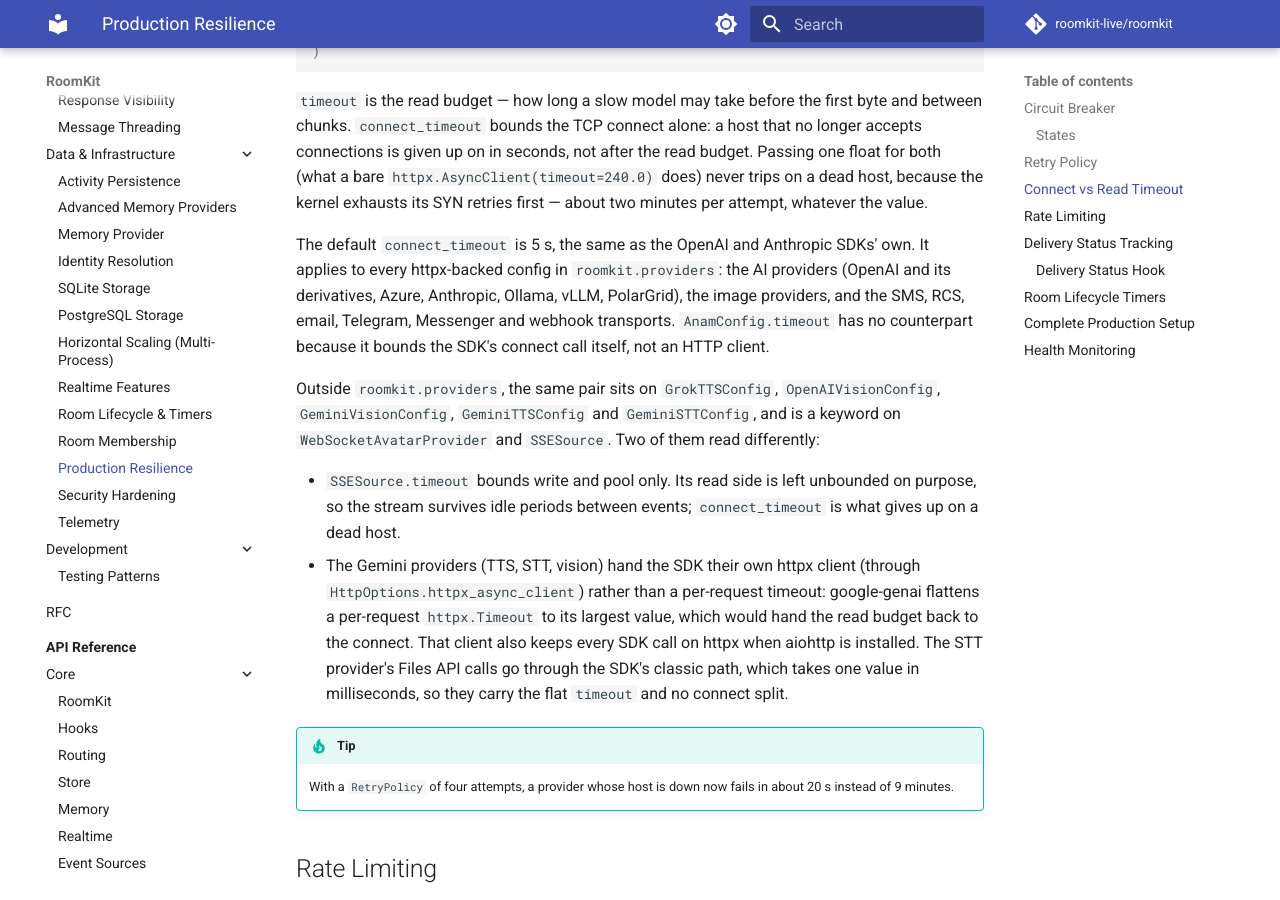
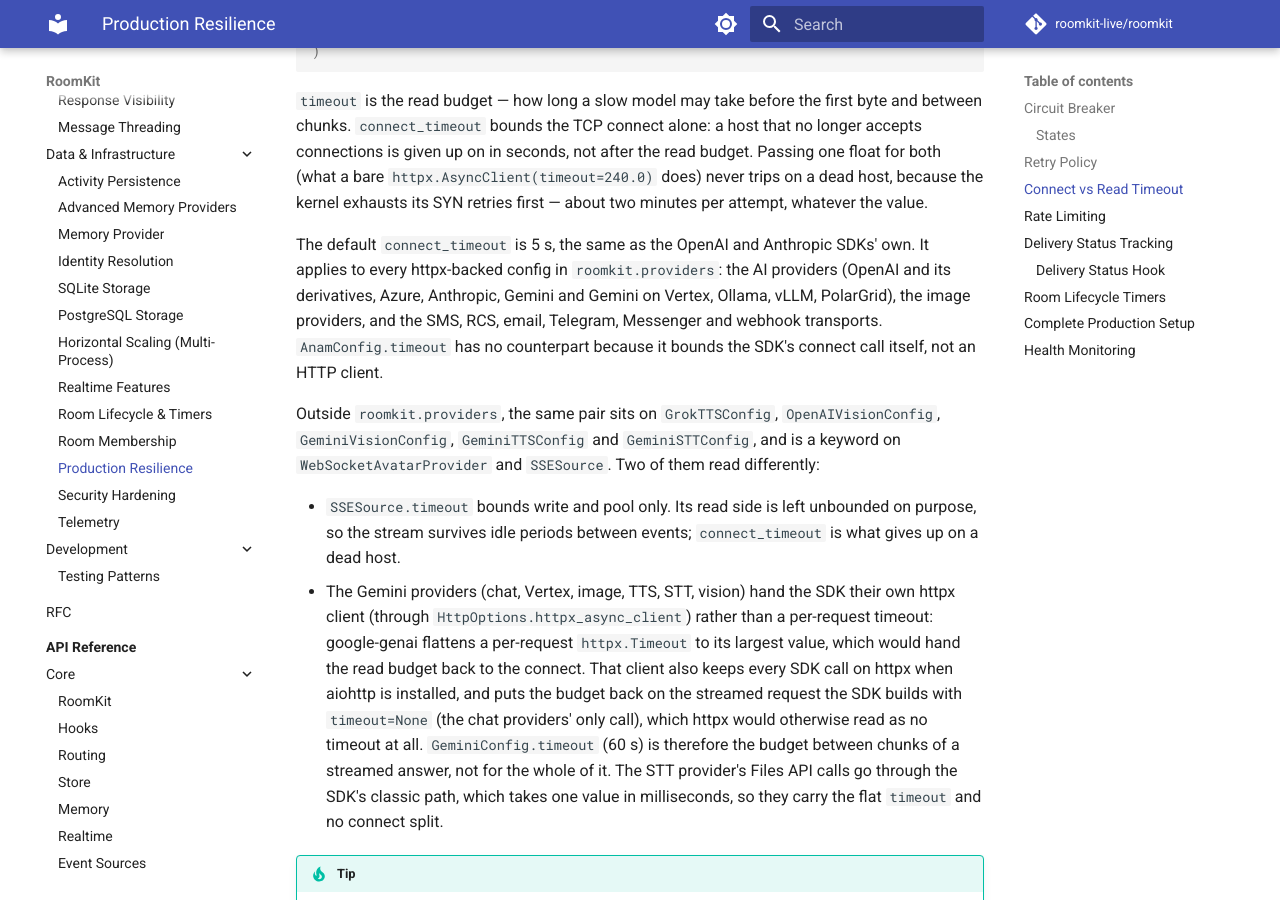
Before and after one commit to roomkit-live/roomkit-docs, an MkDocs documentation site: the page built from docs/guides/production-resilience.md, in a window 1280 px wide and 900 px high, scrolled down 2350 px. Built offline with MkDocs 1.6.1 and Material for MkDocs 9.7.7, drawn with Linux system fonts in a browser that asks for light colours; comment, search, counter and statistics services are not loaded.

Commit message:
docs(providers): Gemini chat, image and Vertex carry the connect timeout too (RMK-150)

```diff
--- a/docs/guides/production-resilience.md
+++ b/docs/guides/production-resilience.md
@@ -102,10 +102,11 @@ whatever the value.
 
 The default `connect_timeout` is 5 s, the same as the OpenAI and Anthropic
 SDKs' own. It applies to every httpx-backed config in `roomkit.providers`:
-the AI providers (OpenAI and its derivatives, Azure, Anthropic, Ollama, vLLM,
-PolarGrid), the image providers, and the SMS, RCS, email, Telegram, Messenger
-and webhook transports. `AnamConfig.timeout` has no counterpart because it
-bounds the SDK's connect call itself, not an HTTP client.
+the AI providers (OpenAI and its derivatives, Azure, Anthropic, Gemini and
+Gemini on Vertex, Ollama, vLLM, PolarGrid), the image providers, and the SMS,
+RCS, email, Telegram, Messenger and webhook transports. `AnamConfig.timeout`
+has no counterpart because it bounds the SDK's connect call itself, not an
+HTTP client.
 
 Outside `roomkit.providers`, the same pair sits on `GrokTTSConfig`,
 `OpenAIVisionConfig`, `GeminiVisionConfig`, `GeminiTTSConfig` and
@@ -115,14 +116,18 @@ Outside `roomkit.providers`, the same pair sits on `GrokTTSConfig`,
 - `SSESource.timeout` bounds write and pool only. Its read side is left
   unbounded on purpose, so the stream survives idle periods between events;
   `connect_timeout` is what gives up on a dead host.
-- The Gemini providers (TTS, STT, vision) hand the SDK their own httpx client (through
-  `HttpOptions.httpx_async_client`) rather than a per-request timeout:
-  google-genai flattens a per-request `httpx.Timeout` to its largest value,
-  which would hand the read budget back to the connect. That client also
-  keeps every SDK call on httpx when aiohttp is installed. The STT
-  provider's Files API calls go through the SDK's classic path, which takes
-  one value in milliseconds, so they carry the flat `timeout` and no
-  connect split.
+- The Gemini providers (chat, Vertex, image, TTS, STT, vision) hand the SDK
+  their own httpx client (through `HttpOptions.httpx_async_client`) rather
+  than a per-request timeout: google-genai flattens a per-request
+  `httpx.Timeout` to its largest value, which would hand the read budget
+  back to the connect. That client also keeps every SDK call on httpx when
+  aiohttp is installed, and puts the budget back on the streamed request
+  the SDK builds with `timeout=None` (the chat providers' only call), which
+  httpx would otherwise read as no timeout at all. `GeminiConfig.timeout`
+  (60 s) is therefore the budget between chunks of a streamed answer, not
+  for the whole of it. The STT provider's Files API calls go through the
+  SDK's classic path, which takes one value in milliseconds, so they carry
+  the flat `timeout` and no connect split.
 
 !!! tip
     With a `RetryPolicy` of four attempts, a provider whose host is down now
```
